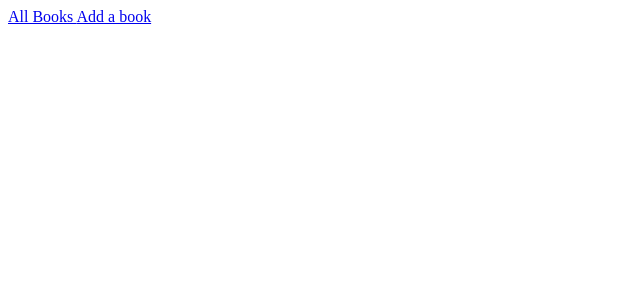
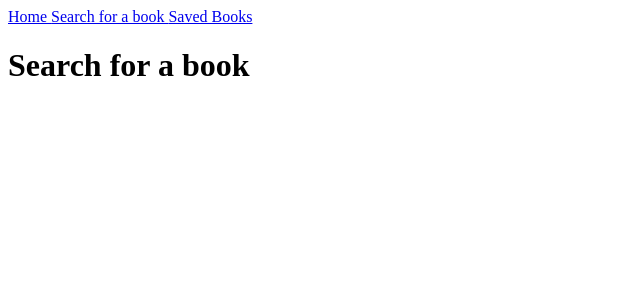
Before and after one commit to rheannemr/Google-Books-Search, a React (Create React App) app in the folder client/: page /searchbook in a window 1280 px wide. Shown: the top 300 px of the page, without its empty margins (0-640 px from the left). Built offline with nearby package versions, Linux system fonts and the light colour scheme; no server answers.

Commit message:
Create pages / Install material ui

```diff
--- a/client/package.json
+++ b/client/package.json
@@ -5,6 +5,7 @@
   "private": true,
   "proxy": "http://localhost:3001/",
   "dependencies": {
+    "@material-ui/core": "^4.11.3",
     "react": "^16.13.1",
     "react-dom": "^16.13.1",
     "react-scripts": "3.4.3"
--- a/client/src/App.js
+++ b/client/src/App.js
@@ -1,6 +1,9 @@
 import React, { Component, useEffect } from "react";
 import { BrowserRouter as Router, Switch, Route, Link } from "react-router-dom";
 import "./App.css";
+import Home from "./pages/Home";
+import SavedBooks from "./pages/SavedBooks";
+import SearchBooks from "./pages/SearchBooks";
 
 function App() {
 
@@ -11,11 +14,13 @@ function App() {
   return (
     <Router>
       <div>
-        <Link to="./"> All Books </Link>
-        <Link to="./new-book"> Add a book </Link>
+        <Link to="./"> Home </Link>
+        <Link to="./searchbook"> Search for a book </Link>
+        <Link to="./savedbooks"> Saved Books </Link>
         <Switch>
-          <Route exact path="/">Here are your books!</Route>
-          <Route path="/newBook">Add a new book!</Route>
+          <Route exact path="/" component={Home} />
+          <Route exact path="/searchbook" component={SearchBooks} />
+          <Route exact path="/savedbooks" component={SavedBooks} />
         </Switch>
       </div>
     </Router>
--- /dev/null
+++ b/client/src/pages/Home/index.js
@@ -0,0 +1,11 @@
+import React from "react";
+
+function Home() {
+    return (
+        <div>
+            <h2>HOME</h2>
+        </div>
+    )
+}
+
+export default Home;
--- /dev/null
+++ b/client/src/pages/SavedBooks/index.js
@@ -0,0 +1,11 @@
+import React from "react";
+
+function SavedBooks() {
+    return (
+        <div>
+            <h2>Saved Books</h2>
+        </div>
+    )
+}
+
+export default SavedBooks;
--- /dev/null
+++ b/client/src/pages/SearchBooks/index.js
@@ -0,0 +1,11 @@
+import React from "react";
+
+function SearchBooks() {
+    return (
+        <div>
+            <h1>Search for a book</h1>
+        </div>
+    )
+};
+
+export default SearchBooks;
--- a/package.json
+++ b/package.json
@@ -19,6 +19,7 @@
     "nodemon": "^1.18.7"
   },
   "dependencies": {
+    "@material-ui/core": "^4.11.3",
     "express": "^4.16.3",
     "if-env": "^1.0.4",
     "mongoose": "^5.12.3",
```
Also changed, not shown: 2 other files (tests, documents, lock files or other folders).
